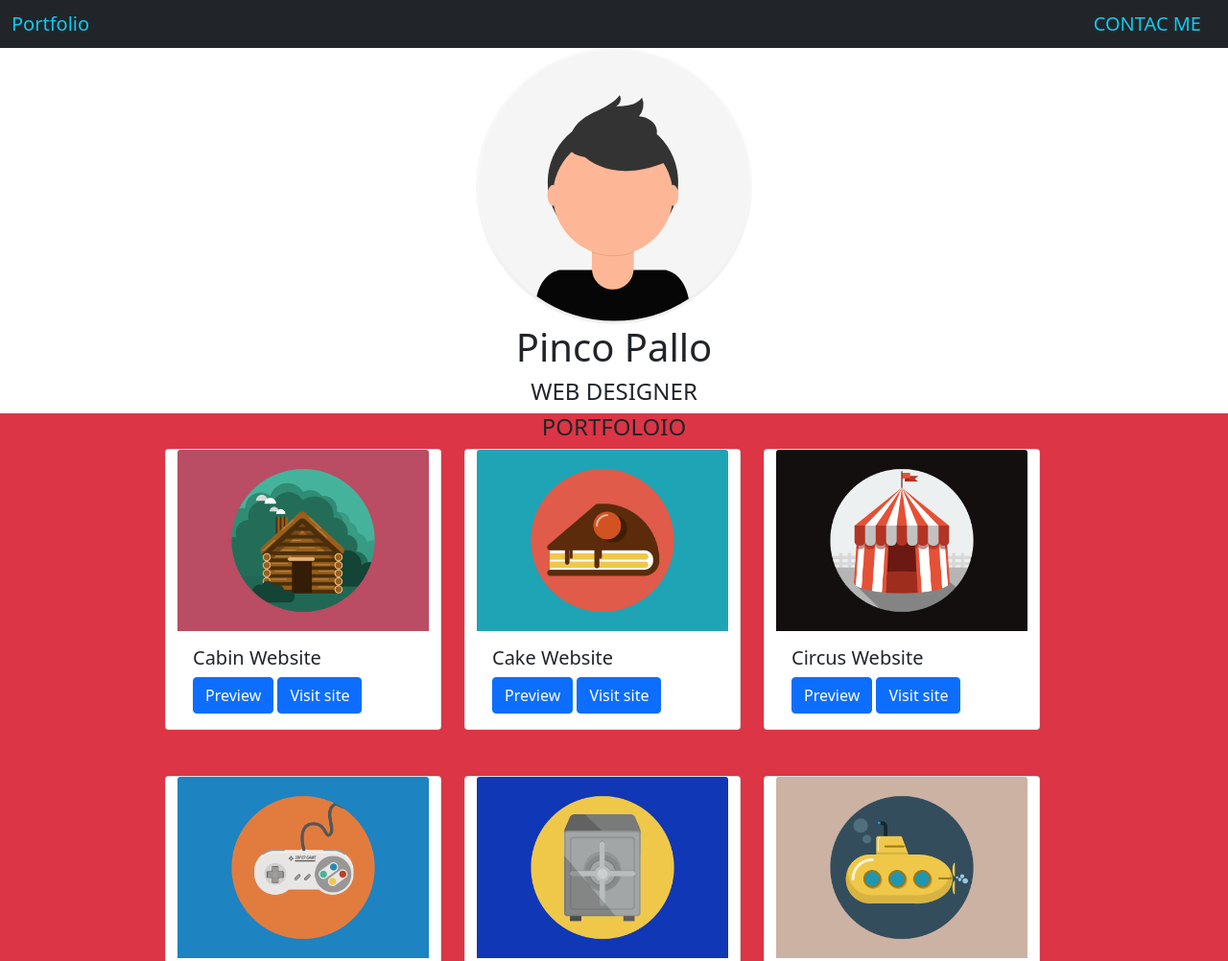
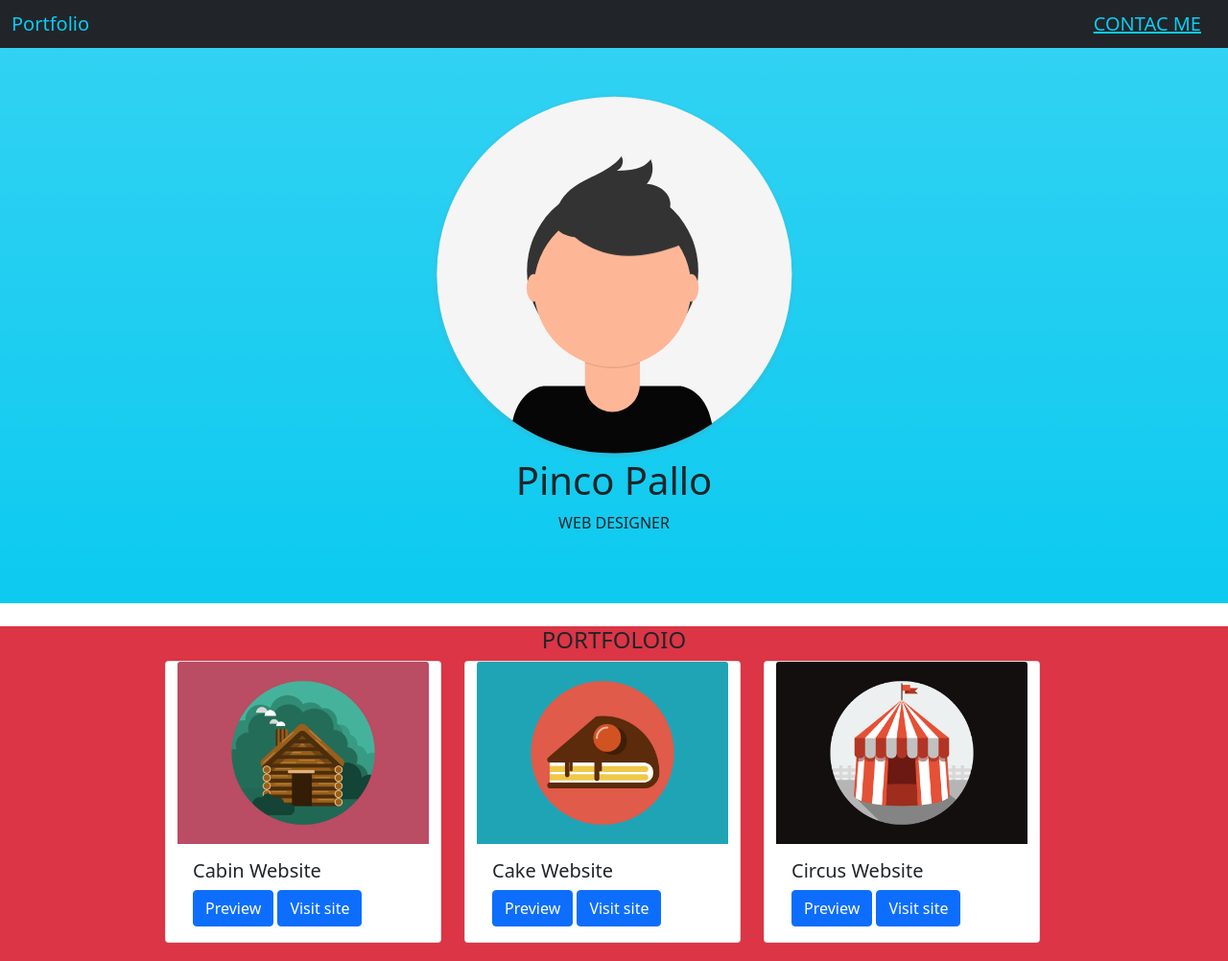
Before and after one commit to Agrippino/bootstrap-js-freelancer, a plain HTML site: page index.html in a window 1280 px wide. Shown: the top 1002 px of the page at 96% size. Drawn offline with nearby package versions, Linux system fonts and the light colour scheme.

Commit message:
miglioramento header

```diff
--- a/index.html
+++ b/index.html
@@ -11,24 +11,25 @@
     <title>Freelancer</title>
   </head>
   <body>
+    <!--Creo una Navbar-->
     <nav class="navbar navbar-light bg-dark">
       <div class="container-fluid">
         <a class="navbar-brand mb-0 h1 text-info" href=# >Portfolio</a>
-          <a class="navbar-brand mb-0 h1 text-info" href=contact >CONTAC ME</a>
+          <a class="navbar-brand mb-0 h1 text-info" href=contact > <u>CONTAC ME</u></a>
       </div>
     </nav>
+    <!--Fine una Navbar-->
     <header>
-        <div id="portafolio e contatti">
-              <div class="row justify-content-md-center">
-              <div class="col-12">
-              <img src="img\undraw_profile_pic_ic5t.svg" class="rounded mx-auto d-block img-fluid" style="width: 18rem" alt="imamgine omino">
-              </div>
-              <div class="col-12text text-center">
+        <div class="p-5 mb-4 bg-info bg-gradient">
+              <div class="row align-items-center justify-content-center ">
+                <div class="col-6 col-md-4 text-center">
+              <img class="img-fluid" alt="immagine profilo" src="img\undraw_profile_pic_ic5t.svg">
                 <h1>Pinco Pallo</h1>
-              </div>
-              <div class="col-12 text-center">
-                <h4>WEB DESIGNER</h4>
-              </div>
+              <p class="mb-4 text-center">
+                WEB DESIGNER
+              </p>
+             </div>
+            </div>
             </div>
         </div>
     </header>
```
